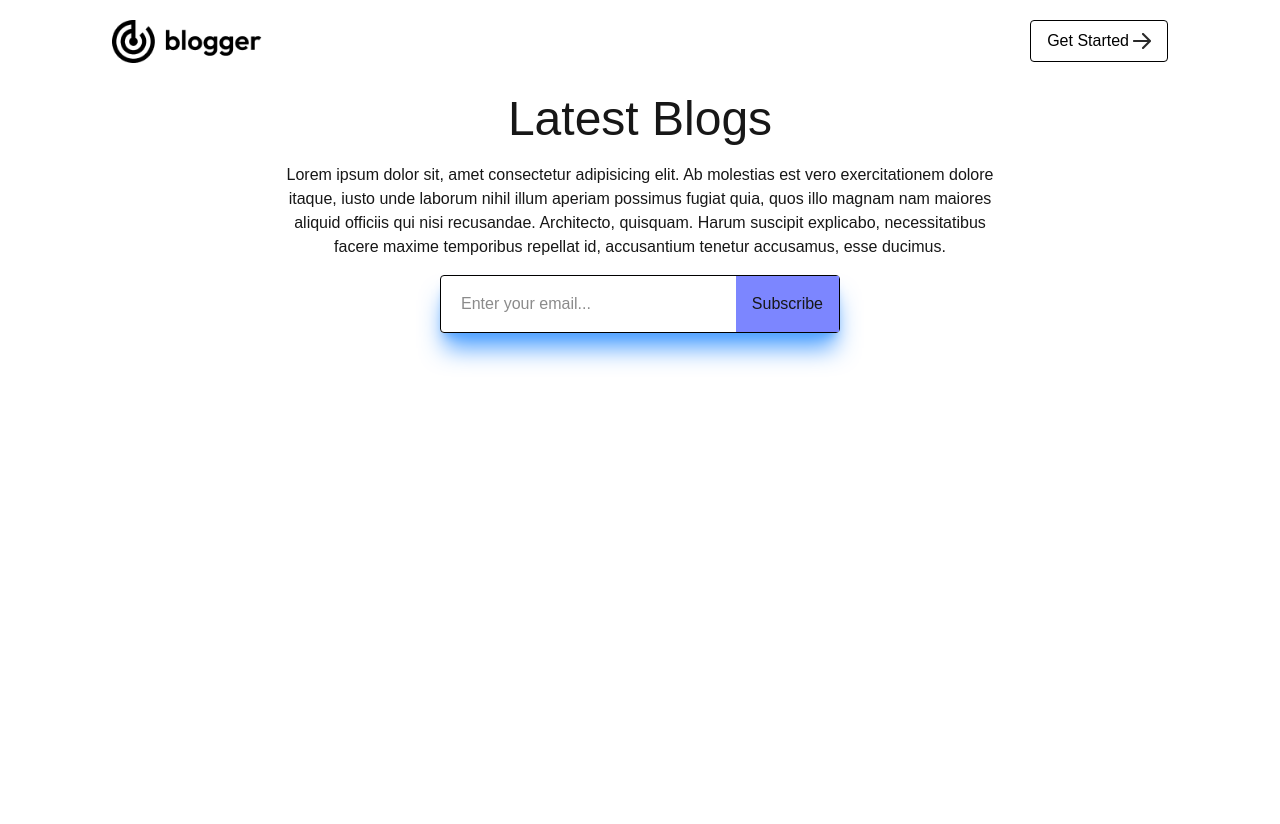
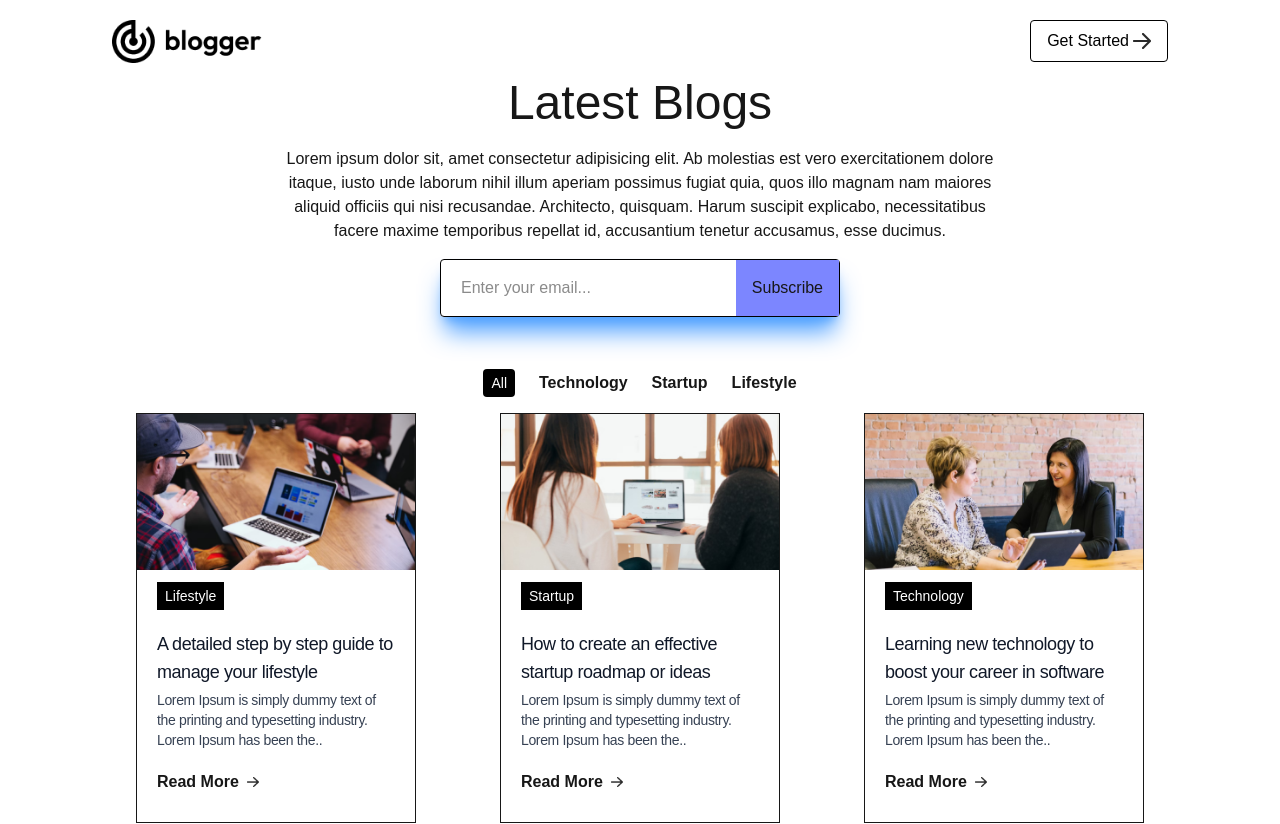
Before and after one commit to deV-12346/next-blog-app, a Next.js app: page / in a window 1280 px wide. Shown: the top 824 px of the page. Before the commit the page ends 800 px from the top, so only its background shows below. Built offline with nearby package versions, Linux system fonts and the light colour scheme.

Commit message:
add blog list and blog items

```diff
--- a/src/app/page.js
+++ b/src/app/page.js
@@ -1,3 +1,5 @@
+"use client"
+import BlogList from '@/components/BlogList'
 import Header from '@/components/Header'
 import React from 'react'
 
@@ -5,6 +7,7 @@ const page = () => {
   return (
     <div>
       <Header/>
+      <BlogList/>
     </div>
   )
 }
--- /dev/null
+++ b/src/components/BlogItem.jsx
@@ -0,0 +1,23 @@
+
+import Image from 'next/image'
+import React from 'react'
+import { assets, blog_data } from '../../assets/assets'
+
+const BlogItem = ({title,description,image,category}) => {
+  return (
+    <div className=' cursor-pointer max-w-[300px] sm:max-w-[280px] border-1 hover:scale-101 bg-white hover:shadow-xl hover:shadow-indigo-600  ' >
+       <Image src={image} height={400} width={400} alt='image' />
+       <p className='ml-5 mt-3 px-2 py-1 inline-block  bg-black text-white text-sm'>{category}</p>
+       <div className='p-5'>
+          <h5 className='mb-1 text-lg font-medium text-gray-900 tracking-tight'>{title}</h5>
+          <p className='mb-3 text-sm tracking-tight text-gray-700'>{description}</p>
+          <div className='inline-flex items-center py-2 font-semibold text-center'>
+            Read More
+            <Image src={assets.arrow} width={12} alt='arrow-icon' className='ml-2'/>
+          </div>
+       </div>
+    </div>
+  )
+}
+
+export default BlogItem
--- /dev/null
+++ b/src/components/BlogList.jsx
@@ -0,0 +1,28 @@
+import React, { useState } from 'react'
+import { blog_data } from '../../assets/assets'
+import BlogItem from './BlogItem'
+
+const BlogList = () => {
+      const [menu,setMenu]  = useState("All")
+  return (
+    <div>
+       <div className='flex justify-center gap-6 mb-4'>
+          <button onClick={()=>setMenu("All")}className={menu==="All" ? 'rounded bg-black px-2 py-1 text-white text-sm' : 'cursor-pointer font-bold'}>All</button>
+          <button onClick={()=>setMenu("Technology")}className={menu==="Technology" ? ' rounded bg-black px-2 py-1 text-white' : 'cursor-pointer font-bold'}>Technology</button>
+          <button onClick={()=>setMenu("Startup")}className={menu==="Startup" ? ' rounded bg-black px-2 py-1 text-white' : 'cursor-pointer font-bold'}>Startup</button>
+          <button onClick={()=>setMenu("LifeStyle")}className={menu==="LifeStyle" ? ' rounded bg-black px-2 py-1 text-white' : 'cursor-pointer font-bold'}>Lifestyle</button>
+       </div>
+       <div className='flex flex-wrap justify-around gap-1 gap-y-10 mt-2  mb-16 xl:mx-24'>
+           {
+            blog_data.filter((item)=>menu==="All" ? true : item.category===menu).map((blog,index)=>{
+                  return <BlogItem key={index}
+                  title={blog.title} category={blog.category} description={blog.description}
+                  image={blog.image} />
+            })
+           }
+       </div>
+    </div>
+  )
+}
+
+export default BlogList
--- a/src/components/Header.jsx
+++ b/src/components/Header.jsx
@@ -14,7 +14,7 @@ const Header = () => {
          <Image src={assets.arrow} alt='arrow' className='hover:scale-120'/>
         </button>
       </div>
-      <div className='text-center py-8'>
+      <div className='text-center py-4'>
          <h1 className='text-3xl md:text-5xl font-medium  '>Latest Blogs</h1>
          <p className='mt-5 max-w-[740px] m-auto text-xs sm:text-base'>Lorem ipsum dolor sit, amet consectetur adipisicing elit.
              Ab molestias est vero exercitationem dolore itaque, iusto unde laborum nihil illum
```
